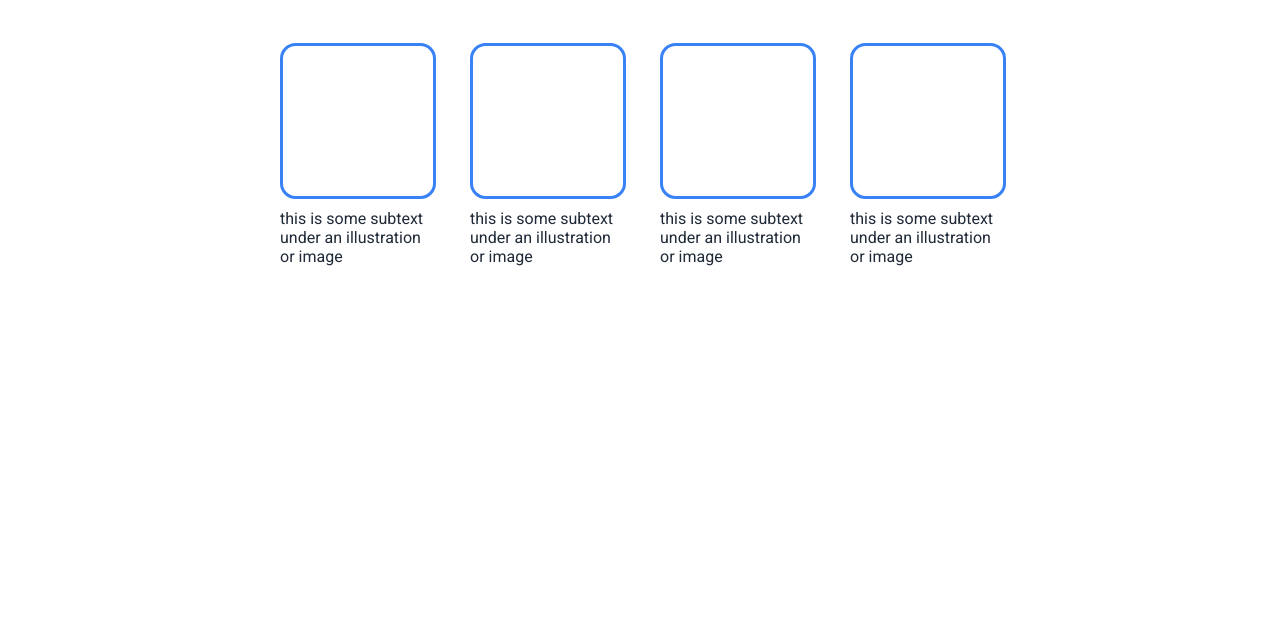
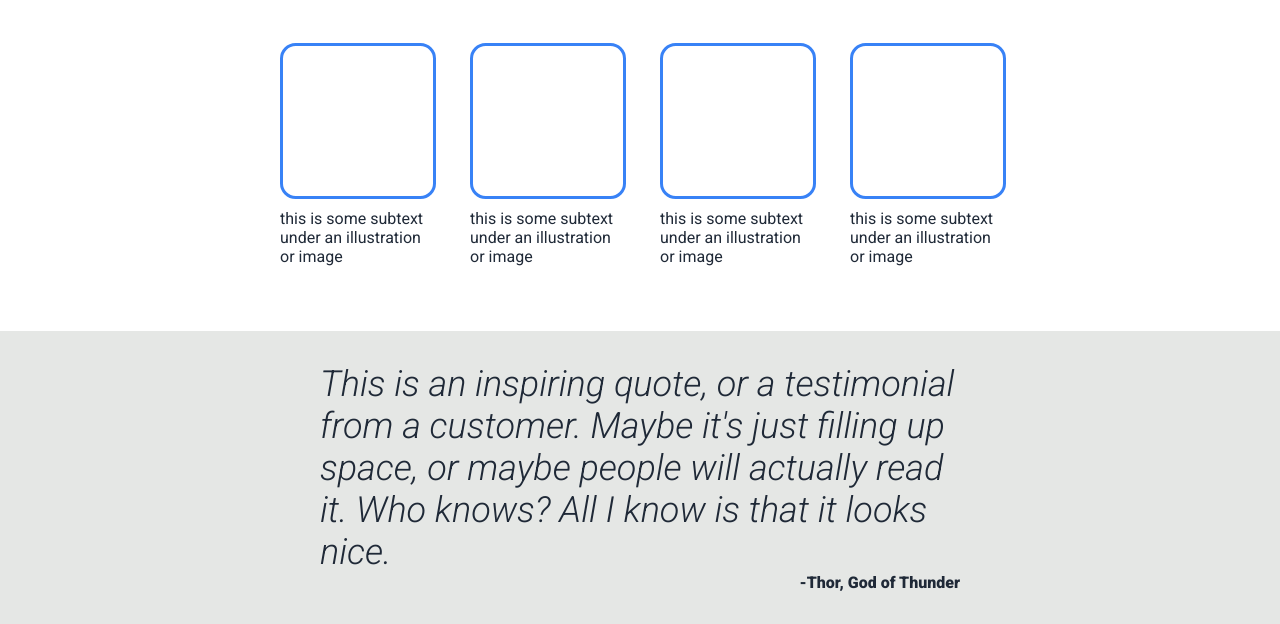
Before and after one commit to N-G-W/Landing-Page, a plain HTML site: page index.html in a window 1280 px wide. Shown: the part 510-1134 px from the top of the page. Before the commit the page ends 841 px from the top, so only its background shows below. Drawn offline with Linux system fonts and the light colour scheme.

Commit message:
Add testimonial section with a quote

```diff
--- a/index.css
+++ b/index.css
@@ -3,7 +3,7 @@
     padding: 0;
 }
 
-#main-container,#main-container2{
+#main-container,#main-container2,#main-container3{
     padding: 0 15% 0 15%;
     font-family: "Roboto", sans-serif;
 }
@@ -15,6 +15,13 @@
 
 #main-container2 {
     background-color: white;
+    color: #1F2937;
+
+}
+
+#main-container3 {
+    padding: 0 25% 0 25%;
+    background-color: #e5e7e5;
     color: #1F2937;
 
 }
@@ -150,3 +157,11 @@ div.image-with-caption{
     width: 150px;
     margin:20px;
 }
+
+/* testimonial section */
+div.testimonial{
+    font-size: 36px;
+    color: #1F2937;
+    font-weight: 300;
+    font-style: italic;
+}
--- a/index.html
+++ b/index.html
@@ -69,5 +69,18 @@
         </div>
       </div>
     </div>
+    <!-- testimonial section -->
+    <div id="main-container3">
+      <div class="column-container">
+        <div class="testimonial">
+          This is an inspiring quote, or a testimonial from a customer. Maybe
+          it's just filling up space, or maybe people will actually read it. Who
+          knows? All I know is that it looks nice.
+        </div>
+        <div style="font-weight: 800; align-self: flex-end">
+          -Thor, God of Thunder
+        </div>
+      </div>
+    </div>
   </body>
 </html>
```
